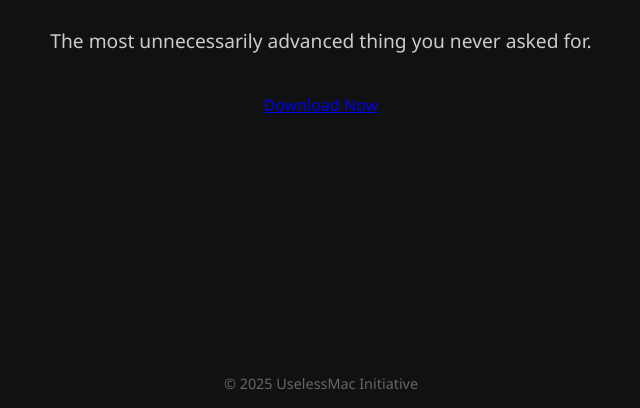
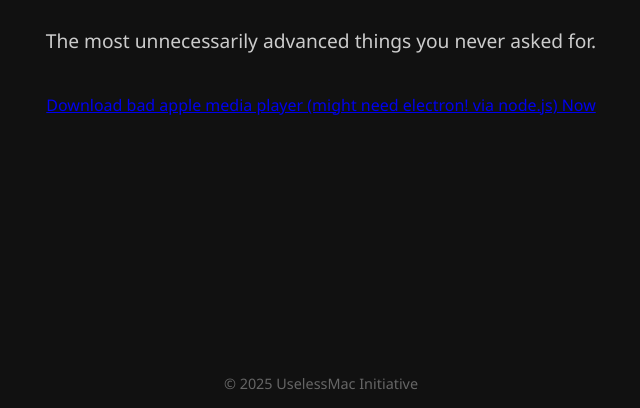
Before and after one commit to UselessMac/home, a plain HTML site: page index.html in a window 1280 px wide. Shown: the part 392-800 px from the top of the page, without its empty margins (319-959 px from the left). Drawn offline with Linux system fonts and the light colour scheme.

Commit message:
Update index.html

```diff
--- a/index.html
+++ b/index.html
@@ -48,8 +48,8 @@
 </head>
 <body>
   <h1>UselessMac Intuitive</h1>
-  <p>The most unnecessarily advanced thing you never asked for.</p>
-<a href="index2.html">Download Now</a>
+  <p>The most unnecessarily advanced things you never asked for.</p>
+<a href="index2.html">Download bad apple media player (might need electron! via node.js) Now</a>
   <footer>© 2025 UselessMac Initiative</footer>
 </body>
 </html>
```
